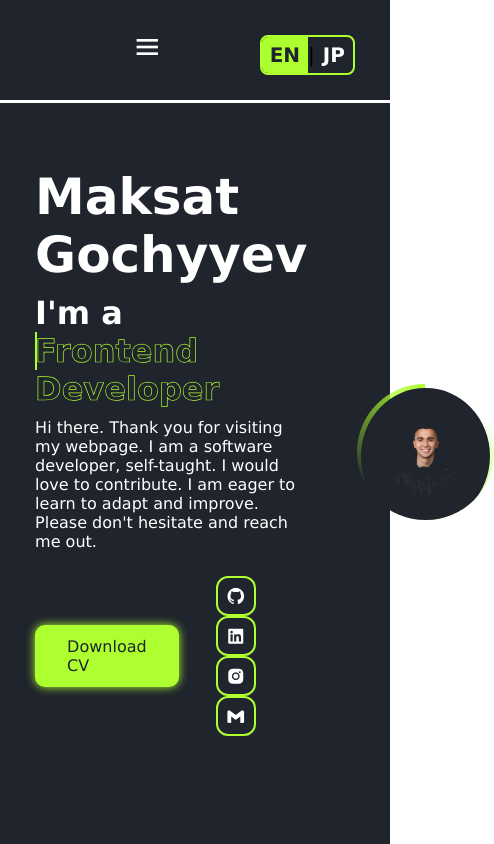
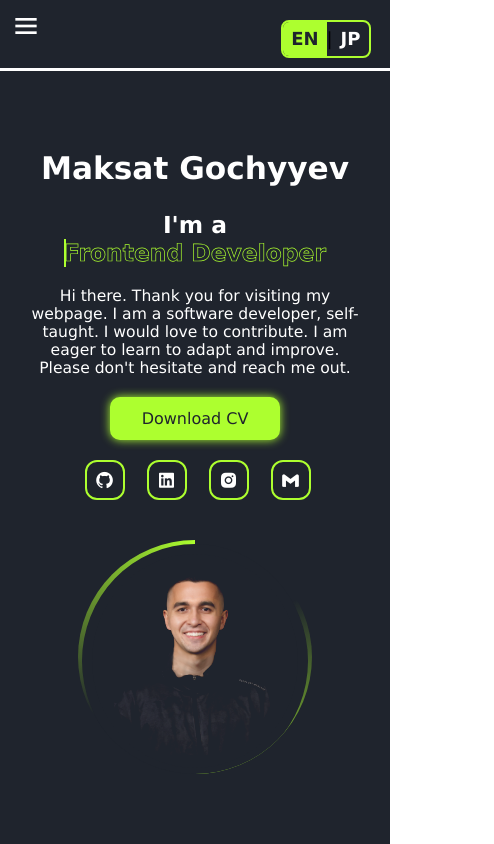
Before and after one commit to mga565/portfolio, a plain HTML site: page index.html in a window 390 px wide. Shown: the whole page, 494 px wide, since content can reach past the window. Drawn offline with nearby package versions, Linux system fonts and the light colour scheme.

Commit message:
style.css

```diff
--- a/style.css
+++ b/style.css
@@ -335,7 +335,6 @@ body.jp-active .myimg {
 
 
 
-
 /* Sakura Leaves style */
 .sakura {
   position: fixed;
@@ -358,3 +357,130 @@ body.jp-active .myimg {
 0%   { transform: translateX(0) translateY(0) rotate(0deg); opacity: 1; }
  100% { transform: translateX(100px) translateY(800px) rotate(360deg); opacity: 0; }
 }
+
+
+@media (max-width: 600px) {
+
+  /* Home layout vertical */
+  .home {
+    flex-direction: column;
+    justify-content: flex-start;
+    align-items: center;
+    padding: 20px;
+    height: auto;
+  }
+
+  /* Move all content below navbar */
+  .home-info {
+    width: 100%;
+    text-align: center;
+    padding: 10px;
+    margin-top: 120px; /* pushes content below navbar */
+  }
+
+  .home-info h1 {
+    font-size: clamp(1.5rem, 8vw, 2.5rem);
+    margin-bottom: 10px;
+  }
+
+  .home-info h2 {
+    font-size: clamp(1rem, 6vw, 1.5rem);
+    margin-top: 15px;
+    margin-bottom: 10px;
+  }
+
+  .home-info p {
+    font-size: clamp(0.9rem, 4vw, 1.2rem);
+    margin-bottom: 20px;
+  }
+
+  /* Buttons and social icons mobile alignment */
+.btn-sci {
+  display: flex;
+  flex-direction: column;      /* stack button and icons vertically */
+  justify-content: center;     /* center vertically if needed */
+  align-items: center;         /* center horizontally */
+  gap: 20px;
+               /* spacing between button and icons */
+}
+
+.btn-sci .btn {
+  margin: 0;                   /* remove extra margin */
+}
+
+.btn-sci .sci {
+  display: flex;               /* keep icons horizontal */
+  justify-content: center;     /* center horizontally below button */
+  gap: 8px;                    /* spacing between icons */
+  margin-right: 25px;
+                    /* remove extra margin */
+}
+
+
+.home-img {
+  width: 60vw;             /* smaller circle */
+  height: 60vw;
+  margin: -20px auto 0;     /* top margin, auto horizontal centers it */
+  display: flex;
+  justify-content: center;
+  align-items: center;
+}
+
+.home-img .img-box {
+  width: 100%;
+  height: 100%;
+  border-radius: 50%;
+  position: relative;
+}
+
+.home-img .img-box .img-item img {
+  width: 80%;
+  height: auto;
+  position: absolute;
+  top: 50%;
+  left: 50%;
+  transform: translate(-50%, -50%);
+}
+  /* Navbar: row direction, hamburger left, lang-switch right */
+  .navbar {
+    flex-direction: row;           /* horizontal row */
+    justify-content: space-between; /* hamburger left, lang-switch right */
+    align-items: center;
+    padding: 10px 5%;
+    border: none; /* remove glowing border */
+    box-shadow: none;
+  }
+
+.menu-toggle {
+  position: absolute;
+  top: 10px;
+  left: 10px;
+  z-index: 2000;
+  display: block;        /* make sure it's visible */
+  font-size: 2rem;       /* adjust size */
+  cursor: pointer;
+  color: white;
+}
+
+  .lang-switch {
+
+    order: 1;
+    display: flex;
+    justify-content: flex-end; /* right edge */
+    align-items: center;
+    font-size: 18px;
+
+  }
+
+  /* Nav links below navbar */
+  .navbar ul {
+    width: 100%;
+    flex-direction: column;
+    margin-top: 10px;
+    display: none; /* hidden until hamburger clicked */
+  }
+
+  .navbar ul.show {
+    display: flex;
+  }
+}
```
